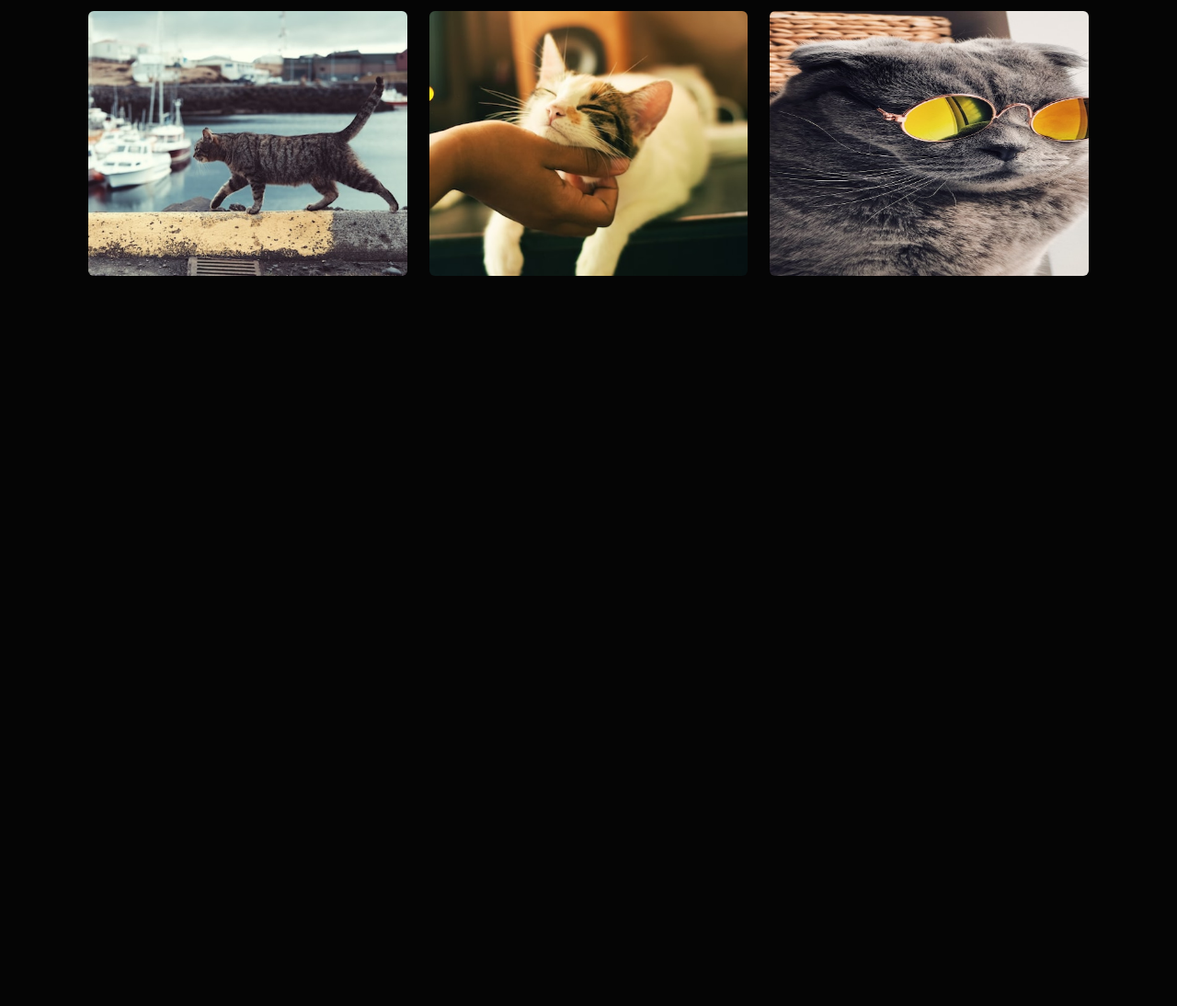
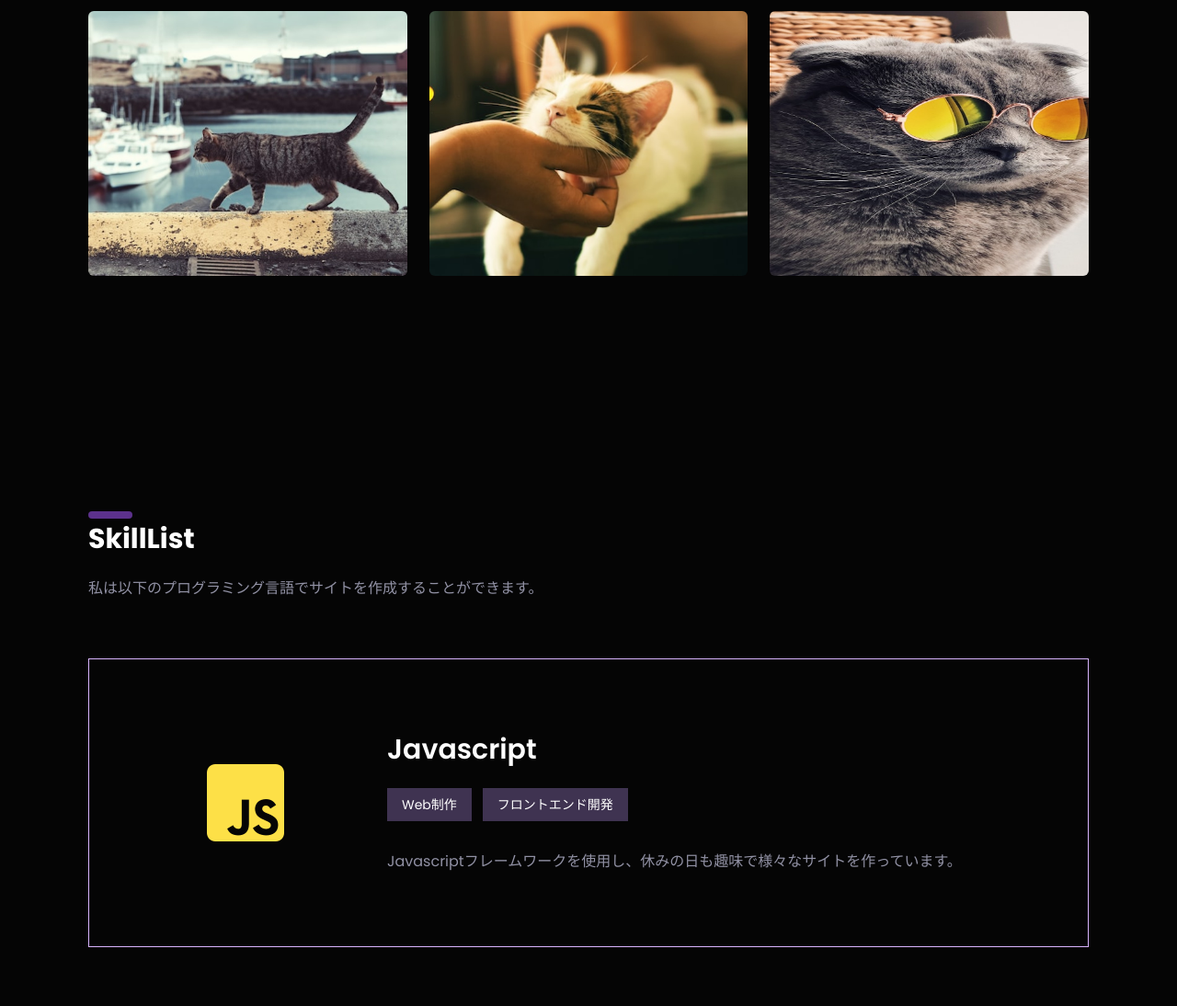
Before and after one commit to hidema-i/port-folio-tailwind, a website: page src/index.html in a window 1280 px wide. Shown: the part 1356-2450 px from the top of the page at 92% size. Before the commit the page ends 1656 px from the top, so only its background shows below. Drawn offline with Linux system fonts and the light colour scheme.

Commit message:
skill欄作成、レスポンシブの調整

```diff
--- a/src/index.html
+++ b/src/index.html
@@ -40,9 +40,9 @@
             >PORTFOLIO</a
           >
           <a
-            href="#guest"
+            href="#skills"
             class="hover:text-text-selected-text transition-all duration-300"
-            >GUEST</a
+            >SkillList</a
           >
           <a href="#contact"
             ><button
@@ -129,5 +129,43 @@
         </div>
       </section>
     </div>
+    <!-- Skill -->
+    <div
+      id="#neko"
+      class="container mt-64 flex justify-between items-center mx-auto px-8 md:px-14 lg:px-24 w-full"
+    >
+      <section class="w-full">
+        <h2 class="secondary-title">SkillList</h2>
+        <p class="section-cat-items">
+          私は以下のプログラミング言語でサイトを作成することができます。
+        </p>
+        <div class="my-16">
+          <div
+            class="w-full border border-purple-300 p-16 lg:px-32 lg:py-20 flex justify-center lg:justify-start flex-wrap lg:space-x-28 hover:border-yellow-300 transition-all duration-300 cursor-pointer"
+          >
+            <!-- logo -->
+            <div class="mb-6 lg:mb-0 self-center">
+              <i class="fa-brands fa-square-js text-8xl text-yellow-300"></i>
+            </div>
+
+            <!-- 説明 -->
+            <div
+              class="text-center flex flex-wrap justify-center lg:text-left lg:block"
+            >
+              <h3 class="text-3xl font-semibold">Javascript</h3>
+              <div
+                class="flex flex-wrap justify-center w-full gap-3 lg:w-auto lg:justify-start mt-6 mb-8"
+              >
+                <div class="badge">Web制作</div>
+                <div class="badge">フロントエンド開発</div>
+              </div>
+              <p class="text-secondary">
+                Javascriptフレームワークを使用し、休みの日も趣味で様々なサイトを作っています。
+              </p>
+            </div>
+          </div>
+        </div>
+      </section>
+    </div>
   </body>
 </html>
--- a/src/input.css
+++ b/src/input.css
@@ -14,3 +14,7 @@
 .section-cat-items {
   @apply text-secondary my-6 w-full max-w-3xl;
 }
+
+.badge {
+  @apply px-4 py-2 text-sm bg-badge;
+}
--- a/tailwind.config.js
+++ b/tailwind.config.js
@@ -8,6 +8,7 @@ module.exports = {
         "text-selected-text": "#A3A3FF",
         theme: "#5c318c",
         secondary: "#9191A4",
+        badge: "#3F3351",
       },
     },
     fontFamily: {
```
Also changed, not shown: dist/output.css.
